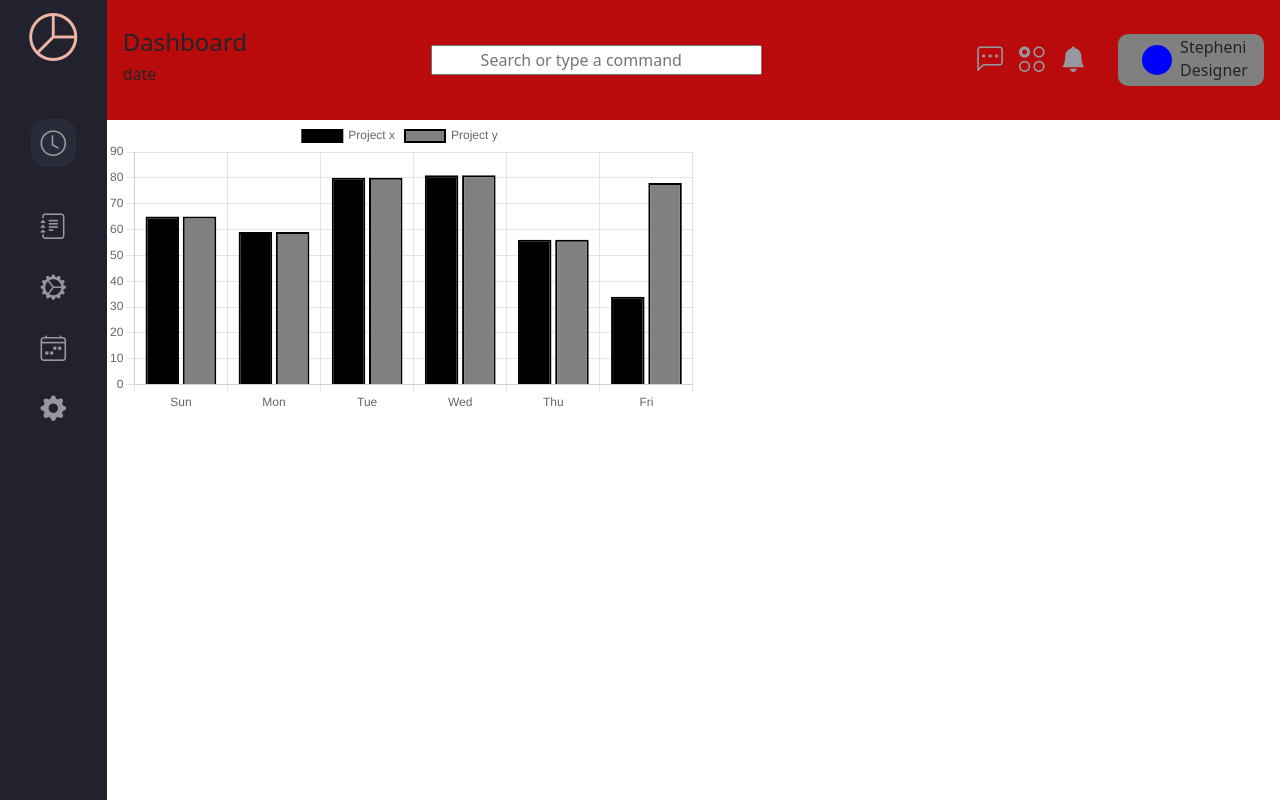
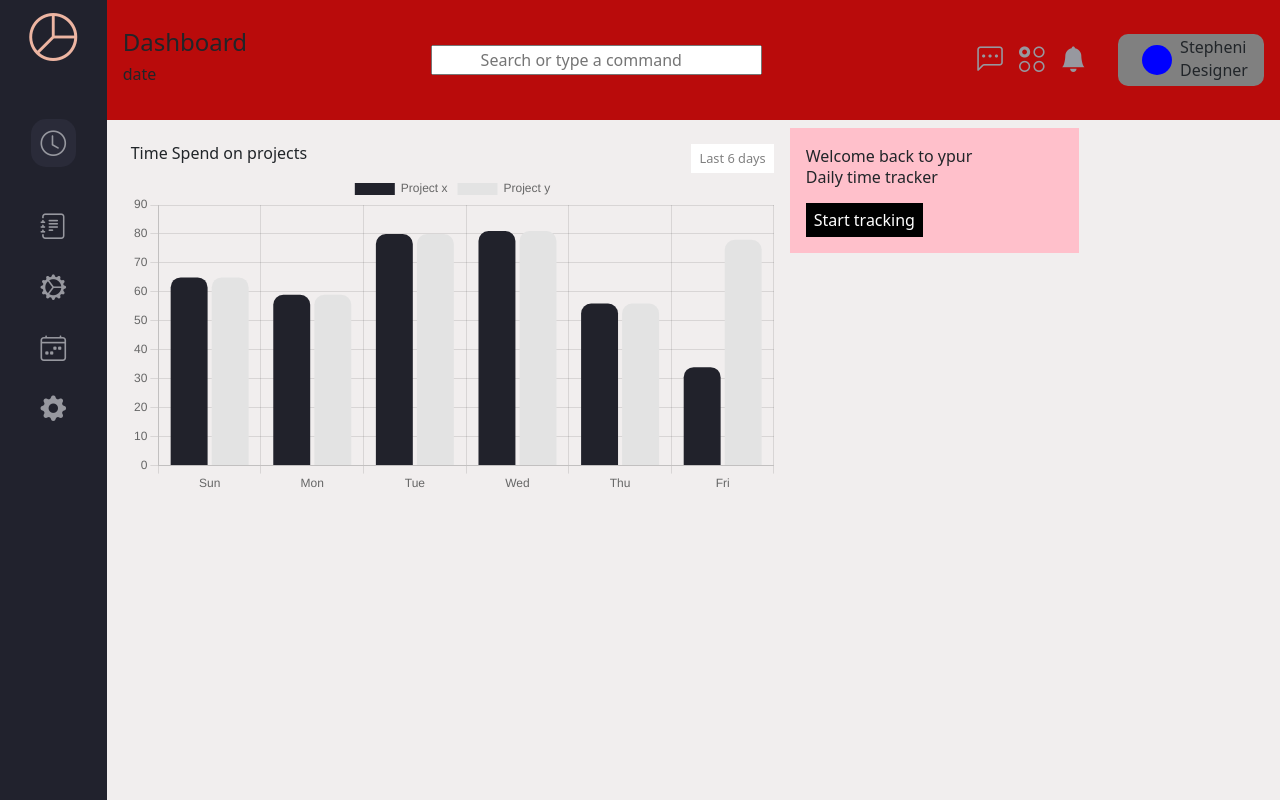
Before and after one commit to dona70909/react-tests, a React (Create React App) app: page / in a window 1280 px wide. Built offline with nearby package versions, Linux system fonts and the light colour scheme.

Commit message:
style main bg

```diff
--- a/src/App.js
+++ b/src/App.js
@@ -23,14 +23,14 @@ class App extends React.Component {
 
       <section className="App wrapper-app d-flex">
 
-        <div className='left-side my-sidebar-wrapper col-1 p-2'>
+        <section className='left-side my-sidebar-wrapper col-1 p-2'>
           <SideBar/>
-        </div>
+        </section>
 
-        <div className='right-side my-main-content-wrapper col-11'>
+        <section className='right-side my-main-content-wrapper col-11'>
           <Header/>
           <Main/>
-        </div>
+        </section>
 
       </section>
     );
--- a/src/components/main/Main.jsx
+++ b/src/components/main/Main.jsx
@@ -1,6 +1,8 @@
 
 import React from 'react';
 import {Bar} from 'react-chartjs-2';
+
+import './css/main.css';
 
 
 const state = {
@@ -9,17 +11,16 @@ const state = {
     datasets: [
         {
             label: 'Project x',
-            backgroundColor: 'black',
-            borderColor: 'rgba(0,0,0,1)',
-            borderWidth: 2,
+            backgroundColor: 'rgb(33, 34, 43)',
+            borderRadius:10,
             data: [65, 59, 80, 81, 56,34]
         },
 
         {
             label: 'Project y',
-            backgroundColor: 'gray',
-            borderColor: 'rgba(0,0,0,1)',
-            borderWidth: 2,
+            backgroundColor: 'rgb(227, 227, 227)',
+            border: 'none',
+            borderRadius:10,
             data: [65, 59, 80, 81, 56,78]
         }
     ]
@@ -31,10 +32,17 @@ class Main extends React.Component {
     render() {
         return (
 
-            <div className='w-50'>
+            <main className='d-flex justify-conent-center p-2'>
+
+                <div className='col-7 p-3 wrapper-bar-chart'>
+                    <div className='d-flex justify-content-between'>
+                        <h6 className='m-0'>Time Spend on projects</h6>
+                        <button className='my-btn btn-bar-chart'>
+                            <p className='m-0 p-0'>Last 6 days</p>
+                        </button>
+                    </div>
                     <Bar data={state} options={{
                         title: {
-
                             display:true,
                             text:"average",
                             fontSize:20
@@ -42,6 +50,29 @@ class Main extends React.Component {
                     }}/>
                 </div>
 
+                <div className="col-3 wrapper-left-charts">
+
+                    <div className="welcome-box">
+                        <div className="title">
+                            <p className="m-0 p-0">
+                                Welcome back to ypur
+                            </p>
+                            <h6 className='mb-3 p-0'>
+                                Daily time tracker
+                            </h6>
+
+                            <button className='tracking-btn my-btn'>
+                                <p className="m-0 p-0">
+                                    Start tracking
+                                </p>
+                            </button>
+                        </div>
+                    </div>
+
+                </div>
+
+            </main>
+
         )
     }
 }
--- /dev/null
+++ b/src/components/main/css/main.css
@@ -0,0 +1,29 @@
+main {
+
+    background-color: rgb(241, 238, 238);
+    height: 85vh;
+}
+.welcome-box {
+
+    background-color: pink;
+    padding: 1rem;
+}
+
+.my-btn {
+    border: none;
+}
+
+.btn-bar-chart {
+
+    background-color: white;
+    padding: .3rem .5rem;
+    font-size: .8rem;
+    color: gray;
+}
+
+.tracking-btn {
+
+    background-color: black;
+    color: white;
+    padding: .3rem .5rem;
+}
```
Lines whose indentation alone changed are shown as unchanged.
